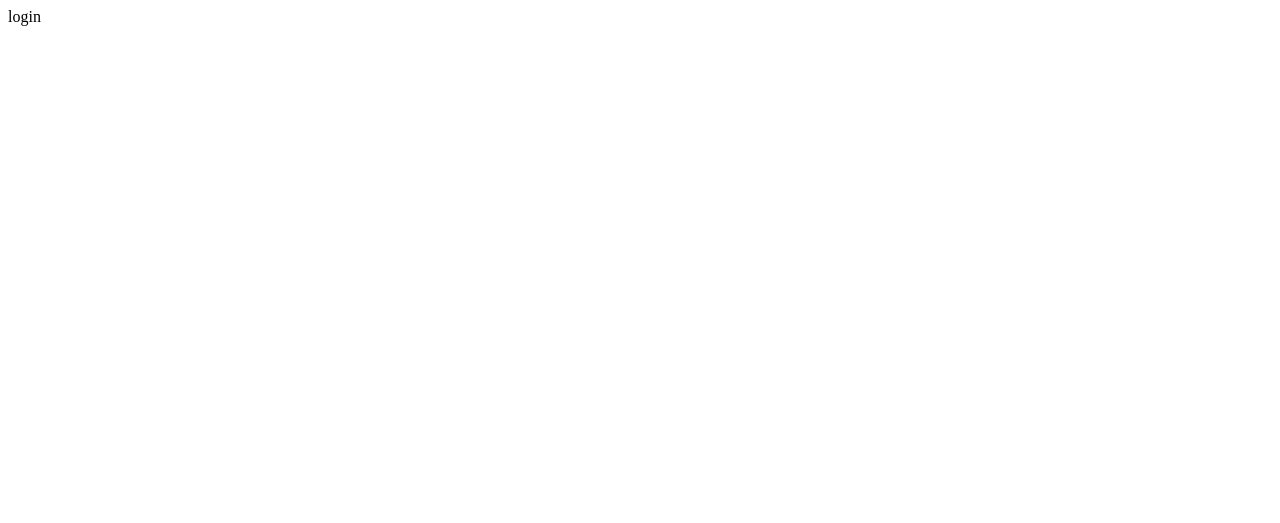
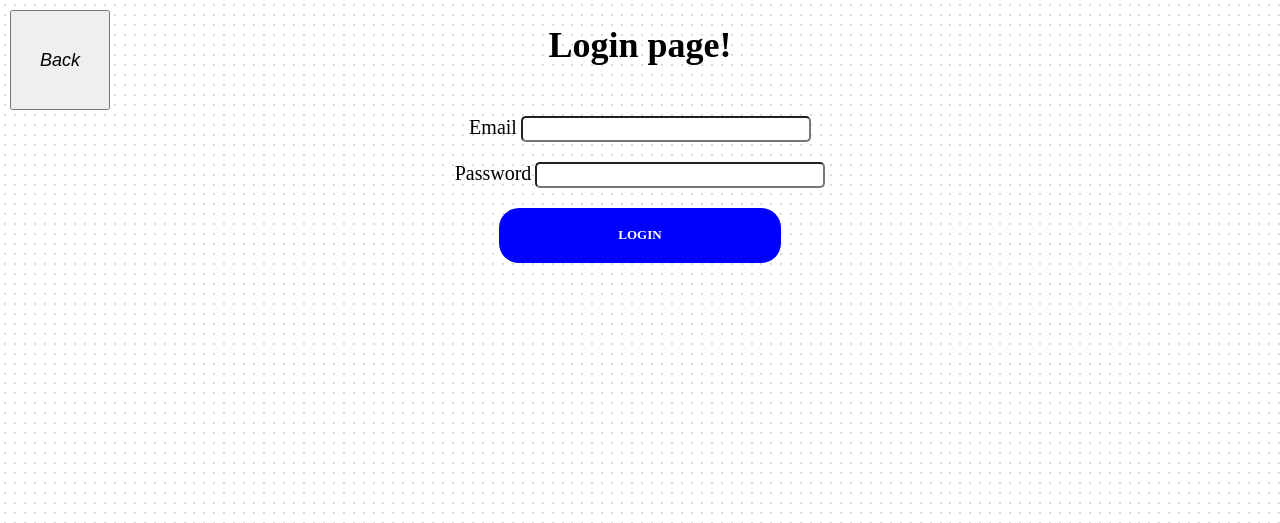
Before and after one commit to KonovalIvan/verify-task-2, a Flask app: page /auth/login in a window 1280 px wide. Before the commit the part shown is almost empty. Shown: the top 523 px of the page. Run offline with Flask 3, Linux system fonts and the light colour scheme; parts of the project's set-up code (start-up, migrations or seed data) failed here and were passed over.

Commit message:
added_logic_for_logining

```diff
--- a/apps/auth/forms.py
+++ b/apps/auth/forms.py
@@ -11,3 +11,8 @@ class RegisterForm(FlaskForm):
     confirm_password = PasswordField('Confirm Password',
                                      validators=[DataRequired(), EqualTo('password')])
     phone = StringField('Phone')
+
+
+class LoginForm(FlaskForm):
+    email = StringField('Email', validators=[DataRequired(), Email()])
+    password = PasswordField('Password', validators=[DataRequired(), Length(min=6, max=32)])
--- a/apps/auth/routes.py
+++ b/apps/auth/routes.py
@@ -1,19 +1,37 @@
 from flask import redirect, url_for, Blueprint, request, flash, render_template
-from flask_security import logout_user
+from flask_security import logout_user, login_user
 from marshmallow import ValidationError
-from werkzeug.security import generate_password_hash
+from werkzeug.security import generate_password_hash, check_password_hash
 
 from apps import user_datastore
-from apps.auth.forms import RegisterForm
+from apps.auth.forms import RegisterForm, LoginForm
+from apps.auth.models import User
 from apps.database import db
-from apps.auth.shemas import RegisterSchema
+from apps.auth.shemas import RegisterSchema, LoginSchema
 
 module = Blueprint('auth', __name__, url_prefix='/auth')
 
 
 @module.route('/login', methods=['GET', 'POST'])
 def login():
-    return 'login'
+    form = LoginForm()
+    if request.method == 'POST' and form.validate_on_submit():
+        login_schema = LoginSchema()
+        try:
+            serialized_data = login_schema.load({
+                "email": form.email.data,
+                "password": form.password.data
+            })
+            user = User.query.filter_by(email=serialized_data['email']).first()
+            if user and check_password_hash(user.password, serialized_data["password"]) and user.active:
+                login_user(user)
+                flash('Logged in successfully.', 'success')
+                return redirect(url_for('home.home'))
+            else:
+                flash('Invalid username or password.', 'error')
+        except ValidationError as ex:
+            flash(ex.messages, 'error')
+    return render_template('auth/login.html', form=form)
 
 
 @module.route('/register', methods=['GET', 'POST'])
@@ -35,7 +53,7 @@ def register():
             db.session.commit()
             return redirect(url_for('home.home'))
         except ValidationError as ex:
-            flash(f'Validation error: {ex.messages}', 'error')
+            flash(ex.messages, 'error')
     return render_template('auth/register.html', form=form)
 
 
--- a/apps/auth/shemas.py
+++ b/apps/auth/shemas.py
@@ -21,3 +21,8 @@ class RegisterSchema(Schema):
     def validate_phone(self, value):
         if value and User.query.filter_by(phone=value).first():
             raise ValidationError('Phone number already exists.')
+
+
+class LoginSchema(Schema):
+    email = fields.Email(required=True, validate=validate.Email(error="Invalid email address"))
+    password = fields.Str(required=True, validate=validate.Length(min=6))
--- a/apps/routes.py
+++ b/apps/routes.py
@@ -5,5 +5,6 @@ module = Blueprint('home', __name__)
 
 
 @module.route('/home')
+@module.route('/')
 def home():  # put application's code here
     return render_template('index.html', user=current_user)
--- a/apps/static/css/auth/login.css
+++ b/apps/static/css/auth/login.css
@@ -0,0 +1,33 @@
+
+/* Intro
+------------------------------------------------------- */
+.name {
+    font-size: 36px;
+}
+
+.description {
+    font-size: 20px;
+    padding-bottom: 10px;
+}
+
+/* Login
+------------------------------------------------------- */
+.login_group {
+    margin-top: 50px;
+    text-align: center;
+    display: flex;
+    flex-flow: column wrap;
+    align-items: center;
+}
+
+.btn__login {
+    background-color: blue;
+}
+
+.input_field {
+    width: 282px;
+    height: 20px;
+    border-radius: 5px;
+    margin-bottom: 20px;
+    font-size: 14px;
+}
--- a/apps/templates/auth/login.html
+++ b/apps/templates/auth/login.html
@@ -1,10 +1,31 @@
-<!DOCTYPE html>
-<html lang="en">
-<head>
-    <meta charset="UTF-8">
-    <title>Title</title>
-</head>
-<body>
+{% extends "base.html" %}
 
-</body>
-</html>
+{% block title %}Home{% endblock %}
+{% block stylesheet %}
+    <link rel="stylesheet" href="../../static/css/auth/login.css">
+{% endblock %}
+
+{% block content %}
+    <div class="intro">
+        <h1 class="name">Login page!</h1>
+    </div>
+    <div class="intro">
+        {% for message in get_flashed_messages() %}
+            <p class="description">{{ message }}</p>
+        {% endfor %}
+    </div>
+    <div class="login_group">
+        <form method="post">
+            {{ form.hidden_tag() }}
+            <div class="form-group">
+                {{ form.email.label(class="description") }}
+                {{ form.email(class="input_field") }}
+            </div>
+            <div class="form-group">
+                {{ form.password.label(class="description") }}
+                {{ form.password(class="input_field") }}
+            </div>
+            <input type="submit" class="btn btn__login" value="Login">
+        </form>
+    </div>
+{% endblock %}
--- a/apps/templates/auth/register.html
+++ b/apps/templates/auth/register.html
@@ -8,6 +8,11 @@
 {% block content %}
     <div class="intro">
         <h1 class="name">Register page!</h1>
+    </div>
+    <div class="intro">
+        {% for message in get_flashed_messages() %}
+            <p class="description">{{ message }}</p>
+        {% endfor %}
     </div>
     <div class="register_group">
         <form method="post">
--- a/config.py
+++ b/config.py
@@ -1,4 +1,5 @@
 import os
+from datetime import timedelta
 
 from dotenv import load_dotenv
 
@@ -13,4 +14,9 @@ class AppConfig(object):
     SQLALCHEMY_DATABASE_URI = os.environ['SQLALCHEMY_DATABASE_URI']
     SQLALCHEMY_TRACK_MODIFICATIONS = False
 
+    SESSION_PERMANENT = os.environ['SESSION_PERMANENT']
+    SECURITY_PASSWORD_HASH = os.environ['SECURITY_PASSWORD_HASH']
+    PERMANENT_SESSION_LIFETIME = int(os.environ['PERMANENT_SESSION_LIFETIME'])
+    REMEMBER_COOKIE_DURATION = timedelta(days=int(os.environ['REMEMBER_COOKIE_DURATION_DAYS']))
+
 # TODO: in future add ProdAppConfig(AppConfig) and LocalAppConfig(AppConfig)
```
Also changed, not shown: 1 other file.
